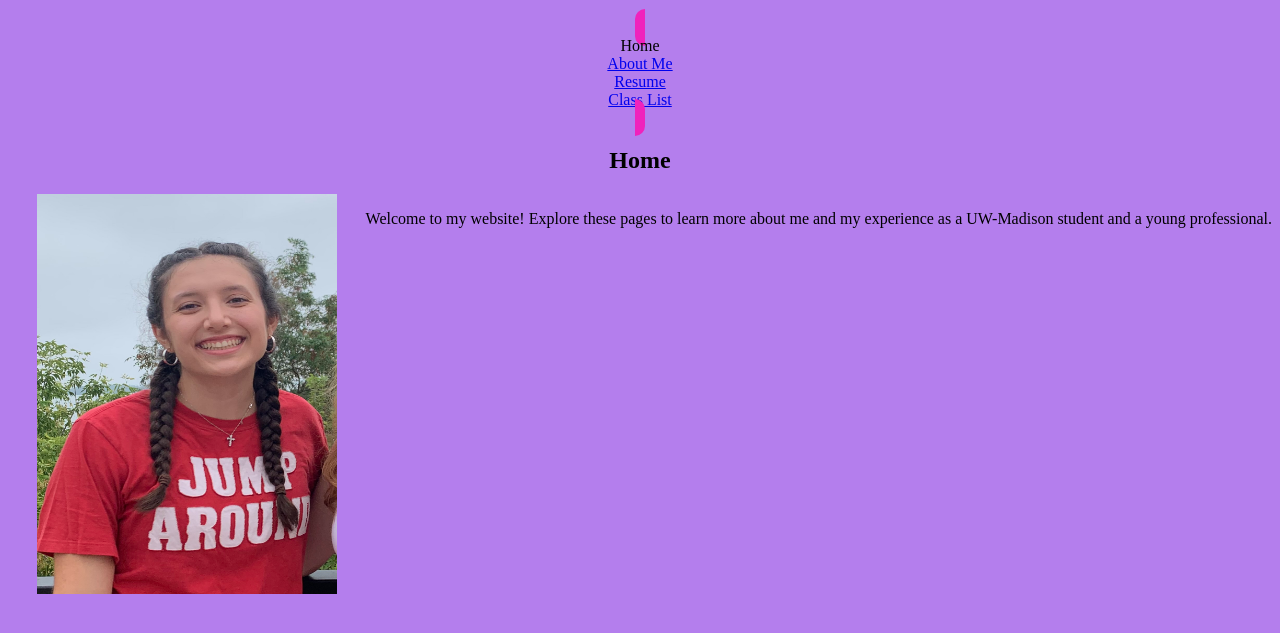
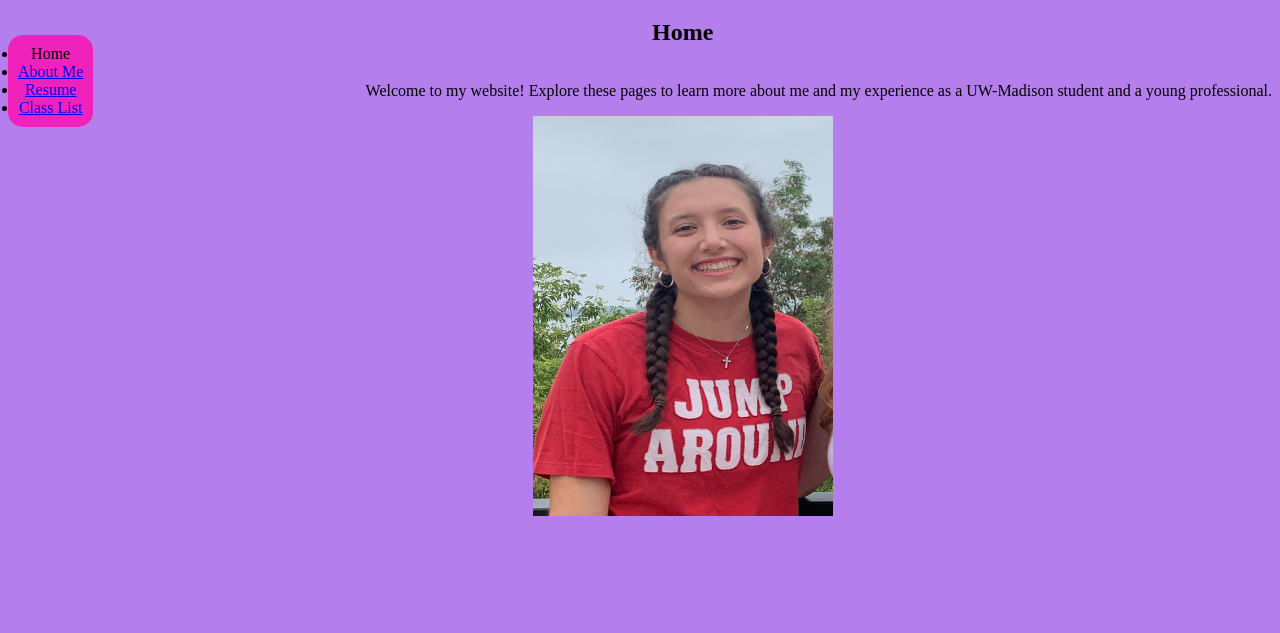
Before and after one commit to ahugdahl/ahugdahl.github.io, a plain HTML site: page index.html in a window 1280 px wide. Shown: the part 61-694 px from the top of the page. Drawn offline with Linux system fonts and the light colour scheme.

Commit message:
css_lis351.css

```diff
--- a/css_lis351.css
+++ b/css_lis351.css
@@ -10,7 +10,8 @@ body {
 	padding: 10px;
 	border-radius: 15px;
 	border-color: #FFFFFF;
-	display: inline;
+	float: left;
+	display: block;
 	background-color: #F022BC;
 }
 
```
